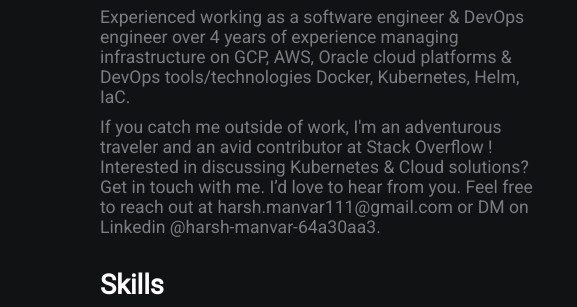
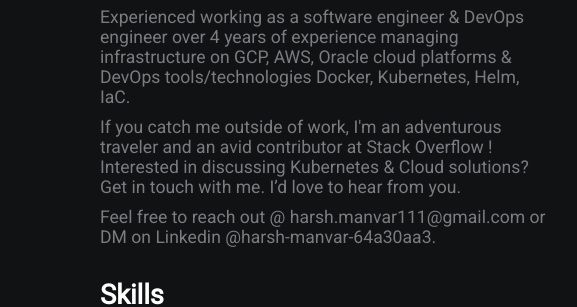
Before and after one commit to harsh4870/harshmanvar, a plain HTML site: page index.html in a window 1280 px wide. Shown: the part 218-525 px from the top of the page, 540-1117 px from the left. Drawn offline with nearby package versions, Linux system fonts and the light colour scheme.

Commit message:
Update index.html

```diff
--- a/index.html
+++ b/index.html
@@ -67,7 +67,8 @@
         <div class="section-2">
             <h2>About</h2>
             <p>Experienced working as a software engineer & DevOps engineer over 4 years of experience managing infrastructure on GCP, AWS, Oracle cloud platforms & DevOps tools/technologies Docker, Kubernetes, Helm, IaC.</p>
-            <p>If you catch me outside of work, I'm an adventurous traveler and an avid contributor at Stack Overflow ! Interested in discussing Kubernetes & Cloud solutions? Get in touch with me. I’d love to hear from you. Feel free to reach out at harsh.manvar111@gmail.com or DM on Linkedin @harsh-manvar-64a30aa3.</p>
+            <p>If you catch me outside of work, I'm an adventurous traveler and an avid contributor at Stack Overflow ! Interested in discussing Kubernetes & Cloud solutions? Get in touch with me. I’d love to hear from you.</p>
+            <p>Feel free to reach out @ harsh.manvar111@gmail.com or DM on Linkedin @harsh-manvar-64a30aa3.</p>
             <h2>Skills</h2>
             <p><div id="tags">
   <span class="tag">Kubernetes</span><span class="tag">Docker</span><span class="tag">GCP</span>
```
